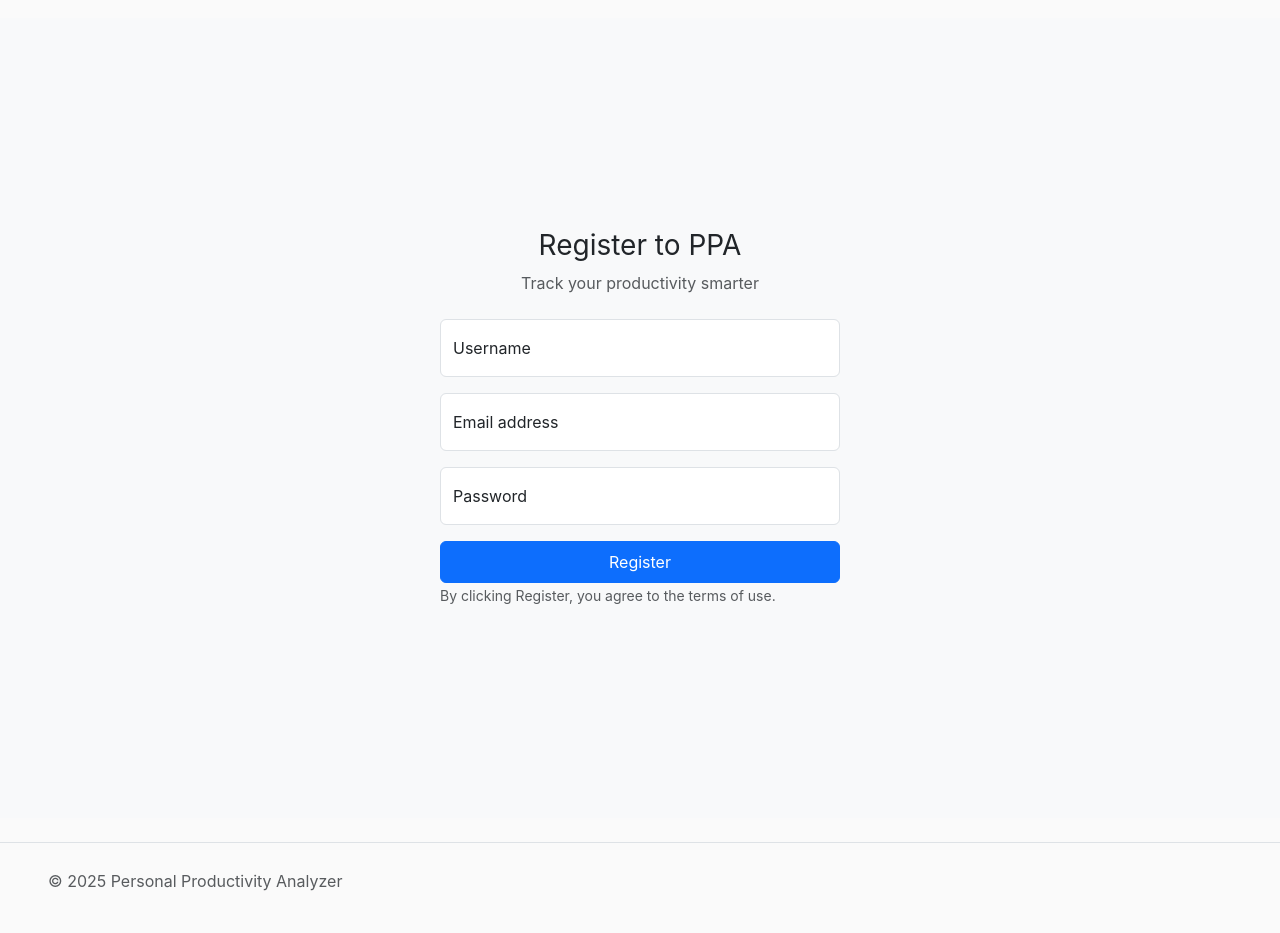
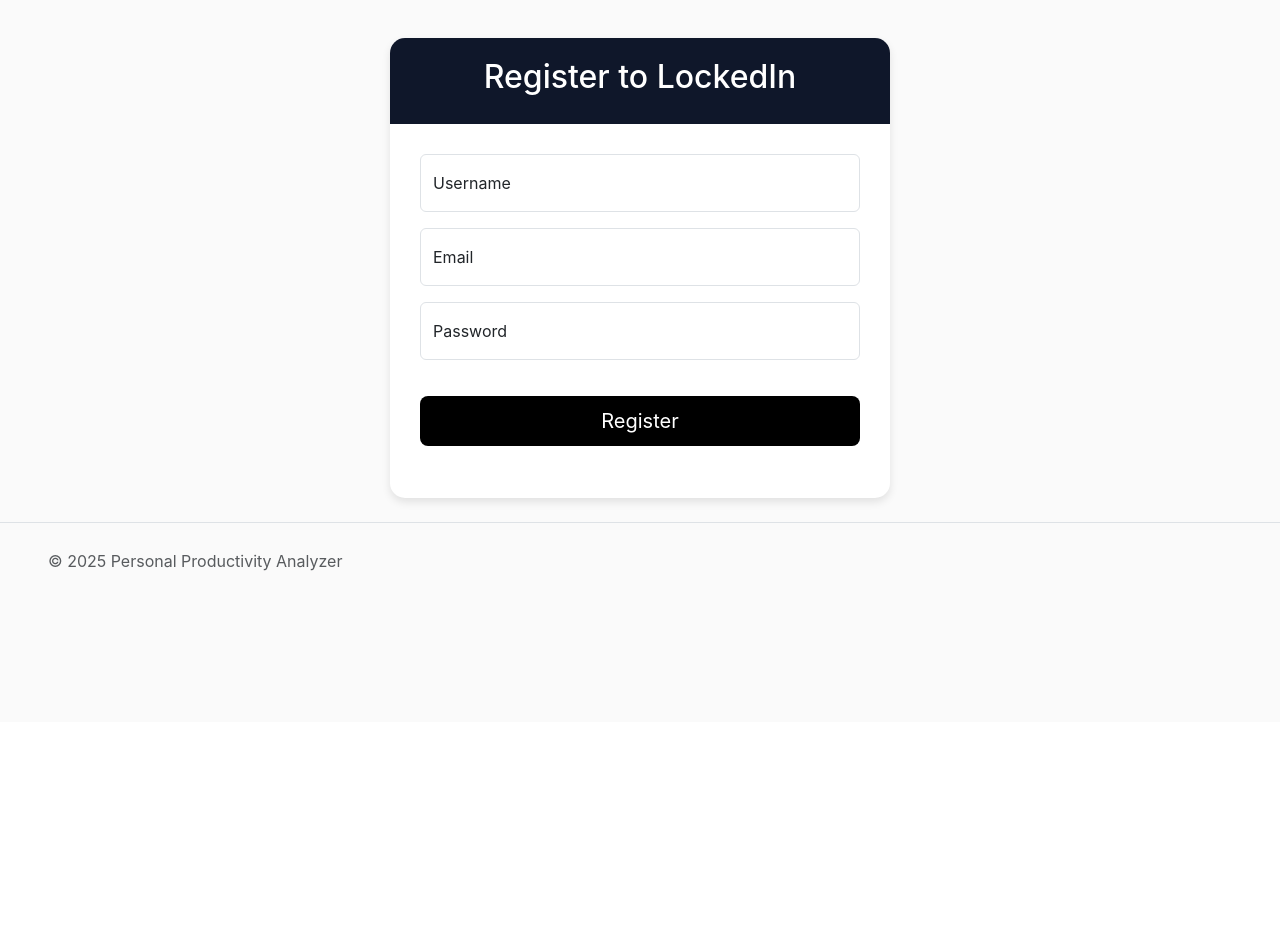
Before and after one commit to Lakshita-1502/Personal-Productivity-Analyzer, a Flask app: page /register in a window 1280 px wide. Shown: the part 78-1011 px from the top of the page. After the commit the page ends 649 px from the top, so only its background shows below. Run offline with Flask 3, Linux system fonts and the light colour scheme.

Commit message:
Completed the ui of all the pages

```diff
--- a/src/static/styles/login.css
+++ b/src/static/styles/login.css
@@ -0,0 +1,84 @@
+.login-card{
+   background-color: white;
+   height: 370px;
+   width: 400px;
+   border-radius: 15px;
+   box-shadow: 0 4px 8px rgba(0, 0, 0, 0.1);
+   margin: auto;
+   margin-top: 45px;
+}
+
+.login-header{
+   background-color: #0F172A;
+   color: white;
+   border-radius: 15px 15px 0 0;
+   padding: 20px;
+   text-align: center;
+}
+
+.form-content{
+   padding: 30px;
+}
+
+.form-content input:focus{
+   border-color: #555;
+   outline: none;
+   box-shadow: 0 0 0 1px #555;
+}
+
+input:focus {
+  border-color: #555;
+  outline: none;
+  box-shadow: 0 0 0 1px #555;
+}
+
+
+.login-btn{
+   background-color: black;
+   color: white;
+   border: none;
+   border-radius: 8px;
+   font-size: 20px;
+   text-align: center;
+   height: 50px;
+   margin-top: 20px;
+   width: 100%;
+}
+
+.login-btn:hover{
+   background-color: #333333;
+}
+
+.register-card{
+   background-color: white;
+   height: 460px;
+   width: 500px;
+   border-radius: 15px;
+   box-shadow: 0 4px 8px rgba(0, 0, 0, 0.1);
+   margin: auto;
+   margin-top: 20px;
+}
+
+.register-header{
+   background-color: #0F172A;
+   color: white;
+   border-radius: 15px 15px 0 0;
+   padding: 20px;
+   text-align: center;
+}
+
+.register-btn{
+   background-color: black;
+   color: white;
+   border: none;
+   border-radius: 8px;
+   font-size: 20px;
+   text-align: center;
+   height: 50px;
+   margin-top: 20px;
+   width: 100%;
+}
+
+.register-btn:hover{
+   background-color: #333333;
+}
--- a/src/static/styles/main.css
+++ b/src/static/styles/main.css
@@ -16,9 +16,6 @@ html, body{
 }
 
 /* footer styles */
-footer {
-  margin-top: auto;
-}
 
 .footer-text{
   margin-top: 10px;
--- a/src/templates/pages/register.html
+++ b/src/templates/pages/register.html
@@ -1,28 +1,30 @@
 {% extends 'partials/base.html' %}
 
 {% block content %}
-    <div class="d-flex align-items-center justify-content-center min-vh-100 bg-body-tertiary">
-        <div class="form-signin w-100 m-auto" style="max-width: 400px;">
+    <div class="register-page">
+        <div class="register-card">
+            <div class="register-header">
+                <h2>Register to LockedIn</h2>
+            </div>
+            <div class="register-body">
                 <form method="post">
-                <div class="text-center mb-4">
-                    <h1 class="h3 fw-normal">Register to PPA</h1>
-                    <p class="text-muted">Track your productivity smarter</p>
-                </div>
+                    <div class="form-content">
                         <div class="form-floating mb-3">
-                    <input type="text" class="form-control" id="floatingInput" placeholder="Username" name="userName" required>
+                            <input type="text" class="form-control" id="floatingInput" name="userName" placeholder="Username" required>
                             <label for="floatingInput">Username</label>
                         </div>
                         <div class="form-floating mb-3">
-                    <input type="email" class="form-control" id="floatingInput" placeholder="name@example.com" name="emailId" required>
-                    <label for="floatingInput">Email address</label>
+                            <input type="email" class="form-control" id="floatingEmail" name="emailId" placeholder="Email" required>
+                            <label for="floatingEmail">Email</label>
                         </div>
                         <div class="form-floating mb-3">
                             <input type="password" class="form-control" id="floatingPassword" placeholder="Password" name="password" required>
                             <label for="floatingPassword">Password</label>
                         </div>
-                <button class="btn btn-primary w-100 py-2" type="submit">Register</button>
-                <small class="text-body-secondary">By clicking Register, you agree to the terms of use.</small>
+                        <button class="register-btn" type="submit">Register</button>
+                    </div>
                 </form>
             </div>
         </div>
+    </div>
 {% endblock %}
--- a/src/templates/partials/base.html
+++ b/src/templates/partials/base.html
@@ -12,6 +12,7 @@
     <link rel="stylesheet" href="{{ url_for('static', filename='styles/navbar.css') }}">
     <link rel="stylesheet" href="{{ url_for('static', filename='styles/tasks.css') }}">
     <link rel="stylesheet" href="{{ url_for('static', filename='styles/taskform.css') }}">
+    <link rel="stylesheet" href="{{ url_for('static', filename='styles/login.css') }}">
 </head>
 <body>
     <div class="page-wrapper">
```
Also changed, not shown: src/templates/pages/login.html (+33 -0 lines), src/static/assets/login_bg.png. Lines whose indentation alone changed are shown as unchanged.
